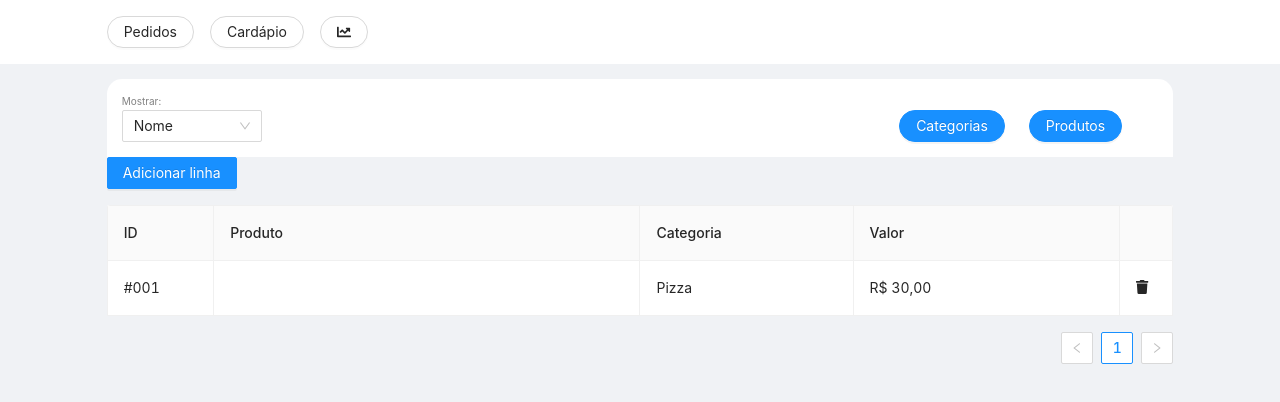
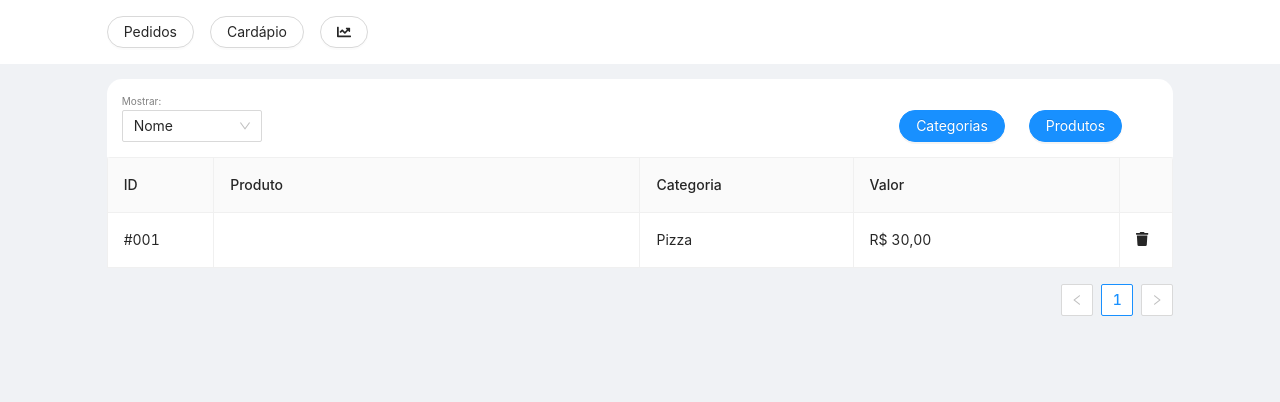
Before and after one commit to Nytezerak/ssci, a React (Create React App) app: page /cardapio in a window 1280 px wide. Shown: the top 402 px of the page. Built offline with nearby package versions, Linux system fonts and the light colour scheme.

Commit message:
Finalizando edição

```diff
--- a/src/components/DashCardapio.jsx
+++ b/src/components/DashCardapio.jsx
@@ -6,7 +6,7 @@ import React, {
   useContext, useState, useEffect, useRef,
 } from 'react';
 import {
-  Table, Input, Button, Popconfirm, Form,
+  Table, Input, Popconfirm, Form,
 } from 'antd';
 import { FontAwesomeIcon } from '@fortawesome/react-fontawesome';
 import { faTrash } from '@fortawesome/free-solid-svg-icons';
@@ -221,15 +221,6 @@ export class DashCardapio extends React.Component {
     });
     return (
       <div>
-        <Button
-          onClick={this.handleAdd}
-          type="primary"
-          style={{
-            marginBottom: 16,
-          }}
-        >
-          Adicionar linha
-        </Button>
         <Table
           components={components}
           rowClassName={() => 'editable-row'}
--- a/src/components/css/login.css
+++ b/src/components/css/login.css
@@ -3,4 +3,5 @@
     background: white;
     padding: 2% 5% 0 2%;
     border-style: solid;
+    border-radius: 10%;
 }
```
